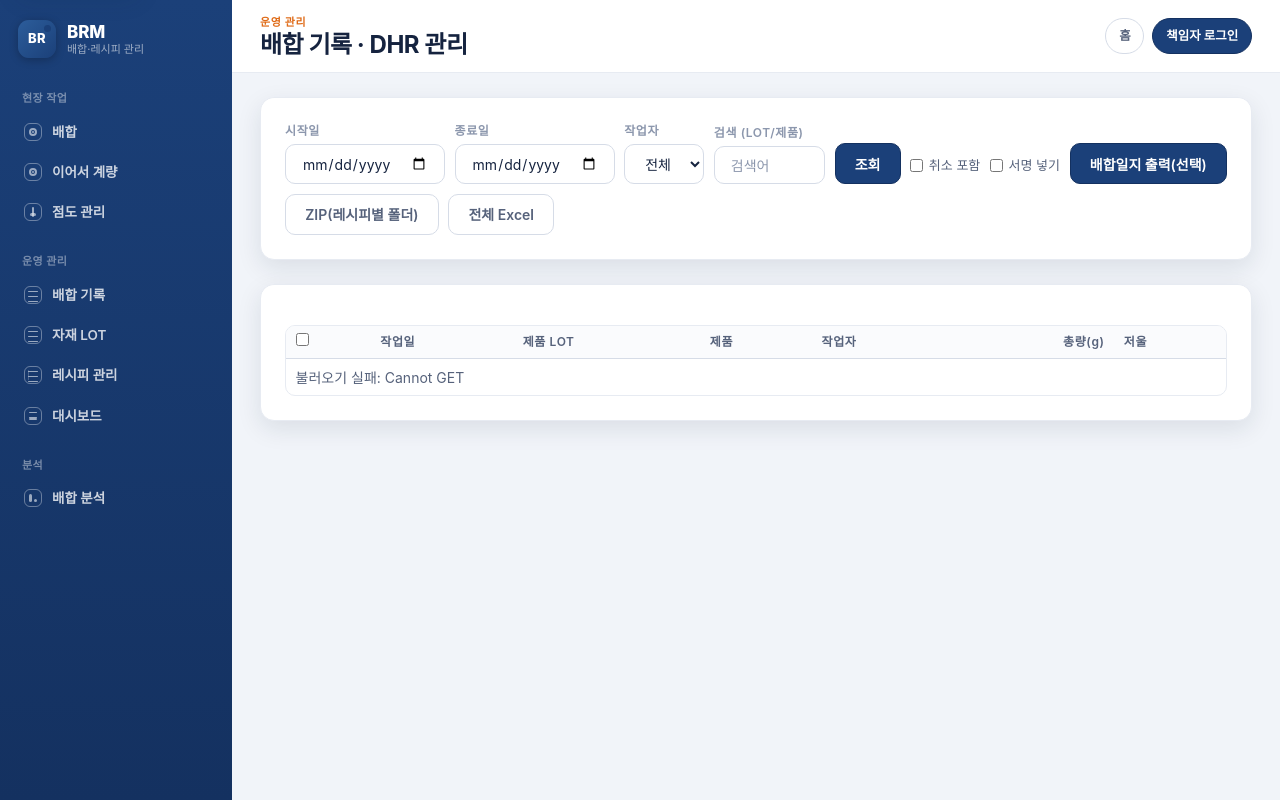
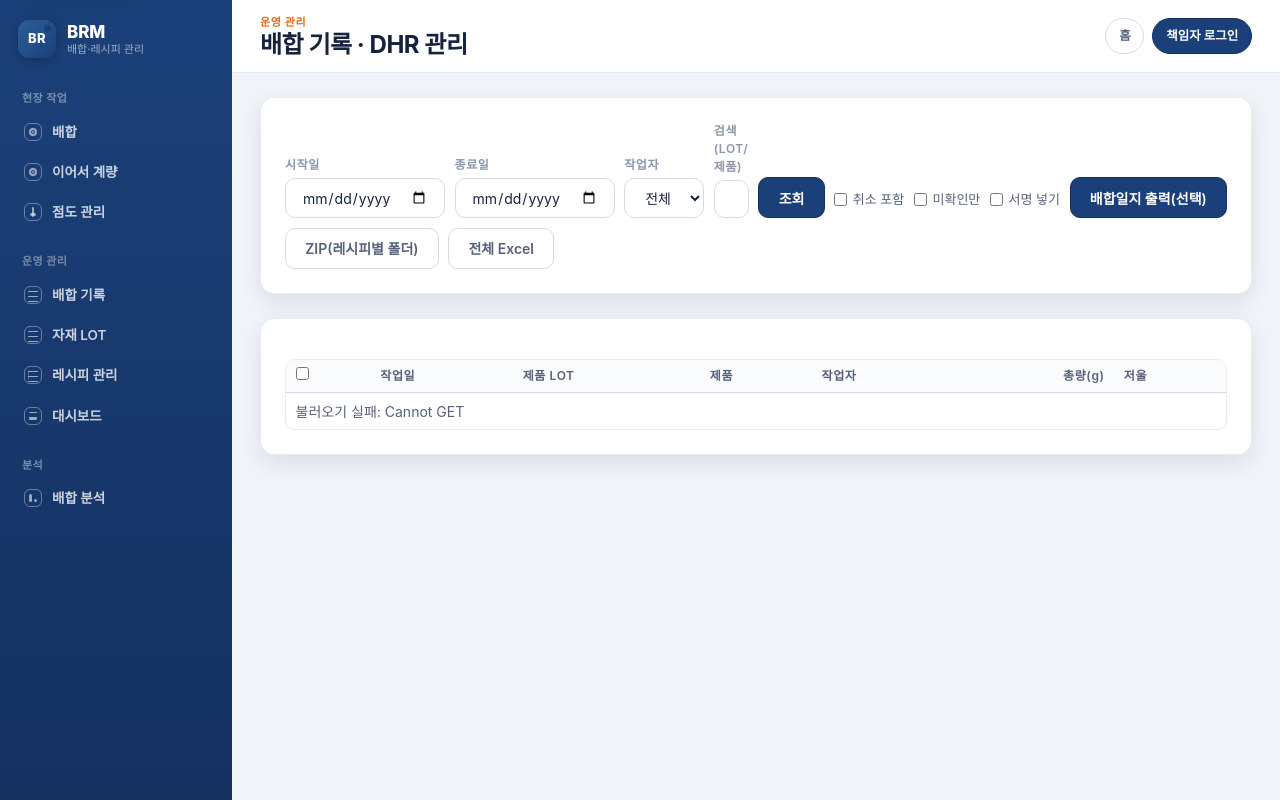
Before and after one commit to ykh00046/IRMS, a Python web app: template templates/status.html in a window 1280 px wide. Run offline with Jinja, Linux system fonts and the light colour scheme; the template is opened without the code that fills it, so the values that code supplies are empty; some libraries are stand-ins or nearby versions; some web fonts are replaced.

Commit message:
feat(status): acknowledge unacked rescales where the records live
Follow-up to the deep-link commit: the operator's real point was that nobody
thinks to look in the dashboard for this - 배합 기록 is where a manager naturally
goes when the tray nags. The screen already showed the red 미승인 badges and the
rescale history; only the acknowledge action lived elsewhere.

The record detail modal now carries 확인 처리 in the places where the content is
actually read: on the 증량 이력 block, and on a new 수기 입력(책임자 부재) block
that shows the absence reason. Buttons render for managers only, acknowledge via
the same endpoints the dashboard uses, and the modal, list badges and filter
refresh in place. A 미확인만 checkbox on the filter row narrows the list to
records still waiting, so tray nag → 배합 기록 → work through them is now a
complete path without touching the dashboard (which keeps its card for overview).

Two defects found while drilling this in the browser:
- my ack handler called notify() which does not exist in status.js scope - the
  acknowledgement landed server-side but the success toast threw and the screen
  never refreshed, exactly the kind of silent half-success that reads as broken;
  it is IRMS.notify here.
- the absence reason showed as '사유: -' for managers: get_blend_record SELECTs
  manual_absence_reason/manual_unacked but _serialize_record never copied them
  into the response dict, so the detail API silently dropped them. Fixed, and
  the manual_entry masking now blanks both fields for non-managers too - the
  absence trail is manager-only control data like the flag itself.

Verified in the browser: seeded a record carrying both unacked kinds, filtered
with 미확인만, opened it, acknowledged each in turn - toasts, badge removal and
list refresh all in place, reason text visible to the manager and masked when
logged out. 810 pytest + 6 node green.

Co-Authored-By: Claude Fable 5 <noreply@anthropic.com>

```diff
--- a/src/routers/blend_routes.py
+++ b/src/routers/blend_routes.py
@@ -125,6 +125,11 @@ def build_router() -> APIRouter:
         if user and has_access_level(user, "manager"):
             return record
         record["manual_entry"] = False
+        # 부재 사유·미확인 플래그도 책임자 전용 통제 정보 — 같은 기준으로 가린다.
+        if "manual_absence_reason" in record:
+            record["manual_absence_reason"] = None
+        if "manual_unacked" in record:
+            record["manual_unacked"] = None
         for d in record.get("details", []) or []:
             d["manual_entry"] = False
         return record
--- a/src/services/blend_service.py
+++ b/src/services/blend_service.py
@@ -1682,7 +1682,10 @@ def _serialize_record(row: sqlite3.Row) -> dict[str, Any]:
         "is_bulk_regenerated": bool(row["is_bulk_regenerated"]) if "is_bulk_regenerated" in keys else False,
     }
     for f in ("reviewed_by", "reviewed_at", "approved_by", "approved_at",
-              "worker_sign", "reviewed_sign", "approved_sign", "reactor"):
+              "worker_sign", "reviewed_sign", "approved_sign", "reactor",
+              # 수기 입력(책임자 부재) 사유·미확인 플래그 — SELECT 에는 있었지만 여기서
+              # 빠뜨려 상세 응답에 실리지 않았다(화면이 '사유: -' 로 표시되던 원인).
+              "manual_absence_reason", "manual_unacked"):
         out[f] = row[f] if f in keys else None
     return out
 
--- a/static/js/status.js
+++ b/static/js/status.js
@@ -74,7 +74,31 @@ document.addEventListener("DOMContentLoaded", () => {
     const unackedTag = info.rescale_unacked
       ? ' <span class="rescale-badge unacked">미승인</span>'
       : "";
-    return `<div class="blend-rescale-block"><b>증량 이력${unackedTag}</b><ul class="blend-rescale-list">${rows}</ul></div>`;
+    // 확인 처리는 내용을 보는 이 자리에서 — 목록/대시보드에서 안 보고 누르게 하지 않는다.
+    const ackBtn = info.rescale_unacked && canManage()
+      ? ` <button class="btn btn-sm accent" id="detail-rescale-ack" data-id="${id}" type="button">확인 처리</button>`
+      : "";
+    return `<div class="blend-rescale-block"><b>증량 이력${unackedTag}</b>${ackBtn}<ul class="blend-rescale-list">${rows}</ul></div>`;
+  }
+
+  // 책임자 여부 — 템플릿이 책임자에게만 렌더하는 요소로 판정(기존 패턴).
+  function canManage() {
+    return Boolean($("status-rec-delete-selected"));
+  }
+
+  // 수기 입력(책임자 부재) 블록 — 사유를 보여주고, 미확인이면 여기서 확인 처리.
+  function manualBlock(rec) {
+    const info = rescaleMap[rec.id] || {};
+    const reason = rec.manual_absence_reason;
+    if (!reason && !info.manual_unacked) return "";
+    const unackedTag = info.manual_unacked
+      ? ' <span class="rescale-badge unacked">미확인</span>'
+      : "";
+    const ackBtn = info.manual_unacked && canManage()
+      ? ` <button class="btn btn-sm accent" id="detail-manual-ack" data-id="${rec.id}" type="button">확인 처리</button>`
+      : "";
+    return `<div class="blend-rescale-block"><b>수기 입력(책임자 부재)${unackedTag}</b>${ackBtn}`
+      + `<p class="muted small" style="margin:0.3rem 0 0;">사유: ${esc(reason || "-")}</p></div>`;
   }
 
   // 기본 삭제 = '취소'(soft) — 기록은 남고 목록·출력·집계에서만 빠지며 복원할 수 있다.
@@ -126,7 +150,15 @@ document.addEventListener("DOMContentLoaded", () => {
         request("/blend/records", { query }),
         loadRescaleMap(),
       ]);
-      const items = data.items || [];
+      let items = data.items || [];
+      // '미확인만' — 요약 맵(rescaleMap)의 미확인 플래그로 로드된 목록을 거른다.
+      // 확인 처리 자체는 상세 모달 안에 있다(내용을 보고 누르는 자리).
+      if ($("status-rec-unacked") && $("status-rec-unacked").checked) {
+        items = items.filter((r) => {
+          const info = rescaleMap[r.id];
+          return info && (info.rescale_unacked || info.manual_unacked);
+        });
+      }
       const note = $("status-rec-note");
       if (note) {
         // 서버가 최신 limit(기본 500)건만 반환 — 상한 도달 시 전체 M 과 함께 좁히기 안내.
@@ -140,7 +172,10 @@ document.addEventListener("DOMContentLoaded", () => {
         }
       }
       if (!items.length) {
-        body.innerHTML = '<tr><td colspan="7" class="muted">기록이 없습니다.</td></tr>';
+        const unackedOnly = $("status-rec-unacked") && $("status-rec-unacked").checked;
+        body.innerHTML = unackedOnly
+          ? '<tr><td colspan="7" class="muted">미확인 증량·수기 입력이 없습니다.</td></tr>'
+          : '<tr><td colspan="7" class="muted">기록이 없습니다.</td></tr>';
         return;
       }
       body.innerHTML = "";
@@ -232,6 +267,7 @@ document.addEventListener("DOMContentLoaded", () => {
       </div>
       ${bulkLine}
       ${rescaleBlock(rec.id)}
+      ${manualBlock(rec)}
       <div class="table-wrap"><table class="blend-table">
         <thead><tr><th>#</th><th>품목</th><th class="num">비율(%)</th><th class="num">이론(g)</th><th class="num">실제(g)</th><th class="num">편차(g)</th><th>자재 LOT</th></tr></thead>
         <tbody>${rows}</tbody>
@@ -249,6 +285,26 @@ document.addEventListener("DOMContentLoaded", () => {
     setHidden("status-cancel-rec", isCanceled);
     setHidden("status-restore", !isCanceled);
     setHidden("status-delete", !isCanceled);
+    // 미확인 증량/수기 입력 확인 처리 — 내용을 본 이 자리에서. 처리 후 요약 맵·목록·
+    // 모달을 새로 그려 배지가 그 자리에서 사라진다(대시보드·트레이는 다음 폴링에 반영).
+    const wireAck = (btnId, path, label) => {
+      const btn = $(btnId);
+      if (!btn) return;
+      btn.addEventListener("click", async () => {
+        btn.disabled = true;
+        try {
+          await request(`/blend/records/${rec.id}/${path}`, { method: "POST" });
+          IRMS.notify(`${label} 확인 처리했습니다.`, "success");
+          await loadRecords();      // 요약 맵 갱신 포함 — 목록 배지 제거
+          openDetail(rec.id);       // 모달 재렌더 — 미확인 태그·버튼 제거
+        } catch (e) {
+          btn.disabled = false;
+          IRMS.notify(`확인 처리 실패: ${e.message || e}`, "error");
+        }
+      });
+    };
+    wireAck("detail-rescale-ack", "rescale-ack", "증량을");
+    wireAck("detail-manual-ack", "manual-absence-ack", "수기 입력을");
     $("status-detail-modal").hidden = false;
   }
 
@@ -389,6 +445,8 @@ document.addEventListener("DOMContentLoaded", () => {
   }
 
   $("status-rec-apply").addEventListener("click", loadRecords);
+  // 미확인만 — 체크 즉시 다시 그린다(조회 버튼을 또 누르게 하지 않는다).
+  if ($("status-rec-unacked")) $("status-rec-unacked").addEventListener("change", loadRecords);
   $("status-rec-all").addEventListener("change", (e) => {
     document.querySelectorAll("#status-rec-body .rec-chk").forEach((c) => { c.checked = e.target.checked; });
   });
--- a/templates/status.html
+++ b/templates/status.html
@@ -31,6 +31,9 @@
             <!-- 취소된 기록은 기본으로 숨긴다. 켜면 함께 보이고, 상세에서 '복원'할 수 있다
                  (켜지 않으면 취소분에 도달할 방법이 없어 복원이 죽은 기능이 된다). -->
             <label class="visc-checkbox"><input id="status-rec-canceled" type="checkbox" /> 취소 포함</label>
+            <!-- 트레이 '미확인 증량' 재촉을 받은 책임자가 대시보드를 거치지 않고
+                 여기서 바로 골라 확인할 수 있게 — 확인 처리는 상세 모달 안(내용을 보고 누른다). -->
+            <label class="visc-checkbox"><input id="status-rec-unacked" type="checkbox" /> 미확인만</label>
             <label class="visc-checkbox"><input id="status-sign" type="checkbox" /> 서명 넣기</label>
             <button class="btn accent" id="status-rec-dhr-batch" type="button">배합일지 출력(선택)</button>
             <button class="btn" id="status-rec-dhr-zip" type="button">ZIP(레시피별 폴더)</button>
@@ -95,5 +98,5 @@
 {% endblock %}
 
 {% block scripts %}
-    <script src="/static/js/status.js?v=20260728a"></script>
+    <script src="/static/js/status.js?v=20260729b"></script>
 {% endblock %}
```
